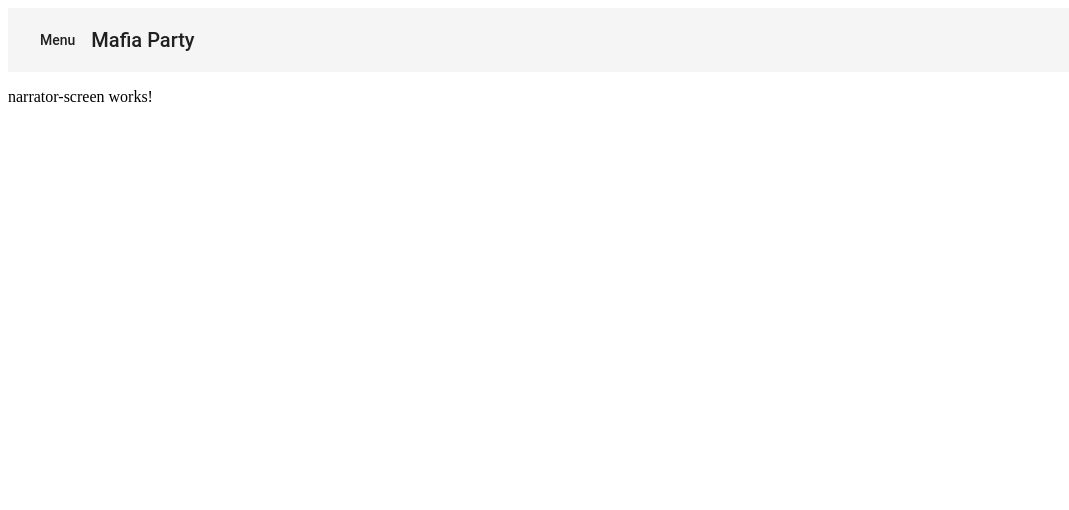
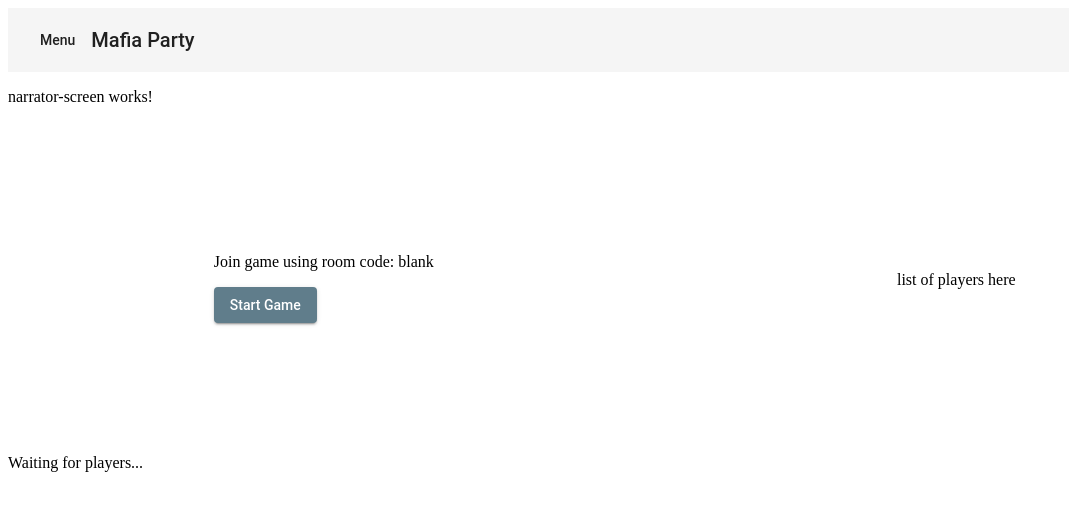
Before and after one commit to deidaraxc4/mafia-party, an Angular app in the folder mafia-client/: page /narrator-screen in a window 1280 px wide. Shown: the top 510 px of the page, without its empty margins (0-1069 px from the left). Built offline with nearby package versions, Linux system fonts and the light colour scheme.

Commit message:
initial narrator screen mockup and created mafia service

```diff
--- a/mafia-client/src/app/create-game/create-game.component.ts
+++ b/mafia-client/src/app/create-game/create-game.component.ts
@@ -2,6 +2,8 @@ import { Component, OnInit } from '@angular/core';
 import { HttpClient, HttpHeaders } from '@angular/common/http';
 import { PlayerRequest } from '../player-request.model';
 import { Router } from '@angular/router';
+import { GameSession } from '../gamesession.model';
+import { MafiaServiceService } from '../mafia-service.service';
 
 @Component({
   selector: 'app-create-game',
@@ -11,7 +13,7 @@ import { Router } from '@angular/router';
 export class CreateGameComponent implements OnInit {
   private createGameUrl : string = 'http://localhost:7005/api/mafiaGame';
 
-  constructor(private http: HttpClient, private route: Router) { }
+  constructor(private http: HttpClient, private route: Router, private mafiaService: MafiaServiceService) { }
 
   ngOnInit() {
   }
@@ -19,12 +21,13 @@ export class CreateGameComponent implements OnInit {
   createGame(playerName: PlayerRequest) {
     console.log(JSON.stringify(playerName));
     let header = new HttpHeaders({'Content-Type': 'application/json'});
-    this.http.post(this.createGameUrl,JSON.stringify({playerName}),{headers :header})
-      .subscribe((response) => {
-        console.log(response);
-        this.route.navigate(['/narrator-screen']);
-        // we have to pass response into the narrator component to display the info
-      })
+    this.mafiaService.createGame(playerName);
+    // this.http.post<GameSession>(this.createGameUrl,JSON.stringify({playerName}),{headers :header})
+    //   .subscribe((response) => {
+    //     console.log(response);
+    //     this.route.navigate(['/narrator-screen']);
+    //     // we have to pass response into the narrator component to display the info
+    //   })
   }
 
 }
--- /dev/null
+++ b/mafia-client/src/app/mafia-service.service.ts
@@ -0,0 +1,25 @@
+import { Injectable } from '@angular/core';
+import { HttpClient, HttpHeaders } from '@angular/common/http';
+import { GameSession } from './gamesession.model';
+import { PlayerRequest } from './player-request.model';
+
+@Injectable({
+  providedIn: 'root'
+})
+export class MafiaServiceService {
+  private createGameUrl : string = 'http://localhost:7005/api/mafiaGame';
+  private gameSession : GameSession;
+
+  constructor(private http: HttpClient) { }
+
+  createGame(playerName: PlayerRequest) {
+    let header = new HttpHeaders({'Content-Type': 'application/json'});
+    this.http.post(this.createGameUrl,JSON.stringify({playerName}),{headers : header})
+      .subscribe((response) => {
+        console.log(response);
+        return response;
+      });
+
+  }
+
+}
--- a/mafia-client/src/app/narrator-screen/narrator-screen.component.html
+++ b/mafia-client/src/app/narrator-screen/narrator-screen.component.html
@@ -1,3 +1,22 @@
 <p>
   narrator-screen works!
 </p>
+<div>
+  <mat-grid-list cols="2" rowHeight="2:1">
+    <mat-grid-tile>
+      <div>
+          <p>Join game using room code: blank</p>
+          <button mat-raised-button color="primary">Start Game</button>
+      </div>
+    </mat-grid-tile>
+    <mat-grid-tile>
+      <div>
+          <p>list of players here</p>
+      </div>
+    </mat-grid-tile>
+  </mat-grid-list>
+
+  <div>
+    <p>Waiting for players...</p>
+  </div>
+</div>
```
Also changed, not shown: mafia-client/src/app/gamesession.model.ts (added, +8 -0 lines), mafia-client/src/app/player.model.ts (added, +7 -0 lines), 1 other file (tests, documents, lock files or other folders).
